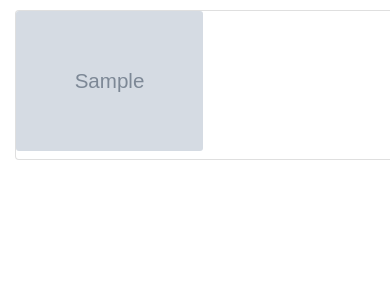
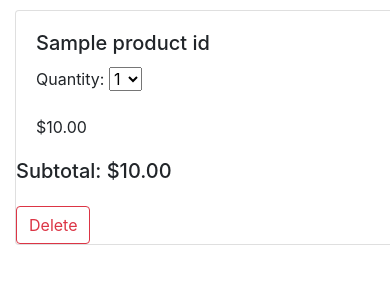
Before and after one commit to TasfiaAddrita/contractor-project, a Flask app: page /shopping-cart in a window 390 px wide; the page is wider, and only the part inside the window is pictured. Shown: the part 56-356 px from the top of that part. Run offline with Flask 2, Linux system fonts and the light colour scheme; grey boxes marked "Sample" are stand-in pictures; a database or web service that is not in the repository returns one stand-in record (values such as "Sample title"); some libraries are stand-ins or nearby versions.

Commit message:
implemented edit and delete methods

```diff
--- a/app.py
+++ b/app.py
@@ -14,40 +14,40 @@
 # dummy products
 db_products = [
     {
-        'name': '1',
-        'description': 'desc1',
+        'name': 'Lorem ipsum dolor sit amet, consectetur adipiscing elit',
+        'description': 'Lorem ipsum dolor sit amet, consectetur adipiscing elit. Nam lacinia tincidunt sem quis interdum. Suspendisse risus dolor, tempor non tellus id, porta iaculis tortor. Integer volutpat facilisis sem non pretium. In lobortis porttitor auctor. Ut placerat leo ut lectus scelerisque sodales. Suspendisse egestas eros in vehicula pulvinar. Mauris quis diam dignissim, pharetra lorem et, porta metus. Fusce fermentum diam ac auctor laoreet. Vestibulum ante ipsum primis in faucibus orci luctus et ultrices posuere cubilia Curae; Proin vitae ultrices est. Donec quis scelerisque ligula.',
         'category': 'cat1',
         'picture': '/static/placeholder-img.png',
         'price': 30.00
     },
     {
-        'name': '2',
-        'description': 'desc2',
+        'name': 'ut tellus elementum sagittis vitae',
+        'description': 'Diam quis enim lobortis scelerisque fermentum. Viverra nam libero justo laoreet sit amet cursus sit amet. Tempus egestas sed sed risus pretium quam vulputate dignissim suspendisse. Diam in arcu cursus euismod quis viverra nibh. Fringilla phasellus faucibus scelerisque eleifend donec pretium vulputate sapien. ',
         'category': 'cat2',
         'picture': '/static/placeholder-img.png',
         'price': 25.00
     },
     {
-        'name': '3',
+        'name': 'Eros donec ac odio tempor orci dapibus ultrices',
         'description': 'desc3',
         'category': 'cat3',
         'picture': '/static/placeholder-img.png',
         'price': 40.00
     },
     {
-        'name': '4',
-        'description': 'desc4',
+        'name': 'Vel turpis nunc eget lorem',
+        'description': 'Faucibus et molestie ac feugiat sed lectus vestibulum mattis. Vel turpis nunc eget lorem dolor sed viverra ipsum nunc.',
         'category': 'cat4',
         'picture': '/static/placeholder-img.png',
         'price': 15.00
     }
 ]
 
-# db.products.delete_many({})
-# db.products.insert_many(db_products)
+db.products.delete_many({})
+db.shopping_cart.delete_many({})
+db.products.insert_many(db_products)
 
 app = Flask(__name__)
-
 
 @app.route('/')
 def index():
@@ -63,13 +63,16 @@
 @app.route('/product/<product_id>', methods=['POST'])
 def add_product(product_id):
     quantity = request.form.get('quantity')
+    product_id =  products.find_one({'_id': ObjectId(product_id)})
+    subtotal = int(quantity) * int(product_id['price'])
+    print(product_id['price'])
     product_item = {
-        'product_id': products.find_one({'_id': ObjectId(product_id)}),
-        'quantity': quantity
+        'product_id': product_id,
+        'quantity': quantity,
+        'subtotal': subtotal
     }
     product_item_id = shopping_cart.insert_one(product_item).inserted_id
     return redirect(url_for('show_shopping_cart'))
-
 
 @app.route('/shopping-cart', methods=["GET"])
 def show_shopping_cart():
@@ -78,15 +81,23 @@
 
 @app.route('/shopping-cart/<product_id>/<change_quantity>', methods=["POST"])
 def update_quantity(product_id, change_quantity):
-    print(change_quantity)
-    print(product_id)
+    product_id_update = products.find_one({'_id': ObjectId(product_id)})
     shopping_cart.update_one(
-        {'product_id': products.find_one({'_id': ObjectId(product_id)})},
-        {'$set': {'quantity': change_quantity}}
+        {'product_id': product_id_update},
+        {'$set':
+            {
+                'quantity': change_quantity,
+                'subtotal': int(product_id_update['price']) * int(change_quantity)
+            }
+        }
     )
-
     return redirect(url_for('show_shopping_cart'))
 
+@app.route('/shopping-cart/<product_id>/delete', methods=['POST'])
+def delete_cart_item(product_id):
+    delete_product = products.find_one({'_id': ObjectId(product_id)})
+    shopping_cart.delete_one({'product_id': delete_product})
+    return redirect(url_for('show_shopping_cart'))
 
 if __name__ == '__main__':
     app.run(debug=True, host='0.0.0.0', port=os.environ.get('PORT', 5000))
--- a/static/style.css
+++ b/static/style.css
@@ -3,12 +3,12 @@
 }
 
 .card {
-    width: 20rem;
+    width: 16rem;
     margin: 10px;
 }
 
 .card-img {
-    width: 50%;
+    width: 100%;
 }
 
 .img-size {
@@ -31,7 +31,12 @@
 .product-content h4 {
     color: red;
     /* padding-top: 50px; */
-    margin-top: 50px;
+    margin-top: 30px;
+    margin-bottom: 15px;
+}
+
+.form-group button {
+    margin-top: 20px;
 }
 
 .cart-item {
@@ -45,3 +50,11 @@
     opacity: 0;
     transition: visibility 0s, opacity 0.5s linear;
 }
+
+a {
+    color: black;
+}
+
+a:hover {
+    text-decoration: none;
+}
--- a/templates/index.html
+++ b/templates/index.html
@@ -4,7 +4,7 @@
 
 <div class="index">
     <div class="row">
-        <div class="col-6 col-md-4">
+        <div class="col-6 col-md-2">
             <h4>categories</h4>
             <ul>
                 <li>hello</li>
@@ -14,7 +14,7 @@
                 <li>hello 5</li>
             </ul>
         </div>
-        <div class="col-12 col-md-8">
+        <div class="col-12 col-md-10">
             {% for product in products %}
                 {% include 'partials/product_card.html' %}
             {% endfor %}
--- a/templates/partials/cart_item.html
+++ b/templates/partials/cart_item.html
@@ -4,23 +4,17 @@
         <div class="col">
             <img src="{{ item.product_id.picture }}" class="card-img">
         </div>
-        <div class="col d-flex align-items-center">
+        <div class="col-md-6 d-flex align-items-start">
             <div class="card-body">
                 <h5 class="card-title">{{ item.product_id.name }}</h5>
-
                 <form id="change-quantity" action="" method="POST">
                     <p class="card-text d-inline">Quantity: </p>
                     <select name="quantity">
-                        <option {{ 'selected' if item.quantity == "1" else '' }}
-                            value="/shopping-cart/{{ item.product_id._id }}/1">1</option>
-                        <option {{ 'selected' if item.quantity == "2" else '' }}
-                            value="/shopping-cart/{{ item.product_id._id }}/2">2</option>
-                        <option {{ 'selected' if item.quantity == "3" else '' }}
-                            value="/shopping-cart/{{ item.product_id._id }}/3">3</option>
-                        <option {{ 'selected' if item.quantity == "4" else '' }}
-                            value="/shopping-cart/{{ item.product_id._id }}/4">4</option>
-                        <option {{ 'selected' if item.quantity == "5" else '' }}
-                            value="/shopping-cart/{{ item.product_id._id }}/5">5</option>
+                        <option {{ 'selected' if item.quantity == "1" else '' }} value="1">1</option>
+                        <option {{ 'selected' if item.quantity == "2" else '' }} value="2">2</option>
+                        <option {{ 'selected' if item.quantity == "3" else '' }} value="3">3</option>
+                        <option {{ 'selected' if item.quantity == "4" else '' }} value="4">4</option>
+                        <option {{ 'selected' if item.quantity == "5" else '' }} value="5">5</option>
                     </select>
                     <!-- <p id="quant-success" class="small">Quantity updated!</p> -->
                 </form>
@@ -28,36 +22,22 @@
                 <p class="card-text">${{ '%0.2f'| format(item.product_id.price|float) }}</p>
             </div>
         </div>
+        <div class="col d-flex align-items-center">
+            <div class="card-body" style="padding: 0px;">
+               <h5>Subtotal: ${{ '%0.2f'| format(item.subtotal|float) }}</h5>
+               <form action="/shopping-cart/{{ item.product_id._id }}/delete", method="POST">
+                    <button style="margin-top: 15px;" class="btn btn-outline-danger" type="submit">Delete</button>
+               </form>
+            </div>
+        </div>
     </div>
 </div>
+
 <script type="text/javascript">
-    document.getElementById('change-quantity').quantity.onchange = function () {
-        var newaction = this.value;
+    document.getElementById('change-quantity').quantity.onchange = function() {
+        img_src = '/shopping-cart/{{ item.product_id._id }}/'
+        var newaction = img_src + this.value;
         document.getElementById('change-quantity').action = newaction;
-        // this.form.submit(function(e) {
-        //     e.preventDefault();
-        //     this.submit()
-        //     updateQuantSuccessMessage()
-        // })
         this.form.submit()
-        // updateQuantSuccessMessage()
-        // console.log("I work")
     };
-
-    // function updateQuantSuccessMessage() {
-    document.getElementById.onload = function() {
-        ('quant-success').style.cssText = "visibility: visible; opacity: 1;"
-        console.log("I work")
-    }
-    // }
-
-    // function toggleQuantSuccessMessage() {
-    //     var x = document.getElementById("quant-success");
-    //     if (x.style.display === "none") {
-    //         x.style.display = "block";
-    //     } else {
-    //         x.style.display = "none";
-    //     }
-    // }
-
 </script>
```
Also changed, not shown: templates/partials/product_card.html (+6 -6 lines), templates/product.html (+9 -0 lines).
